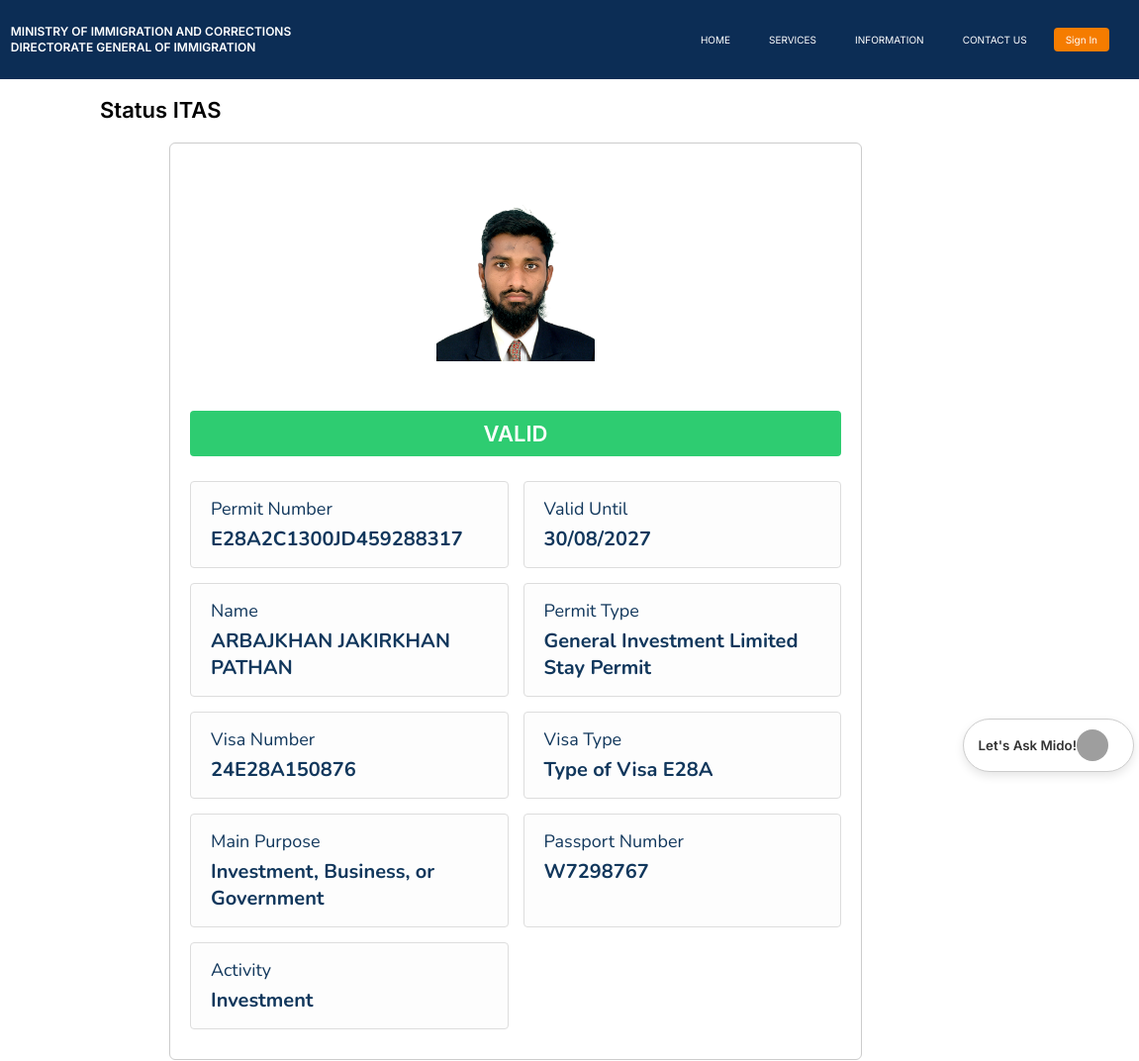
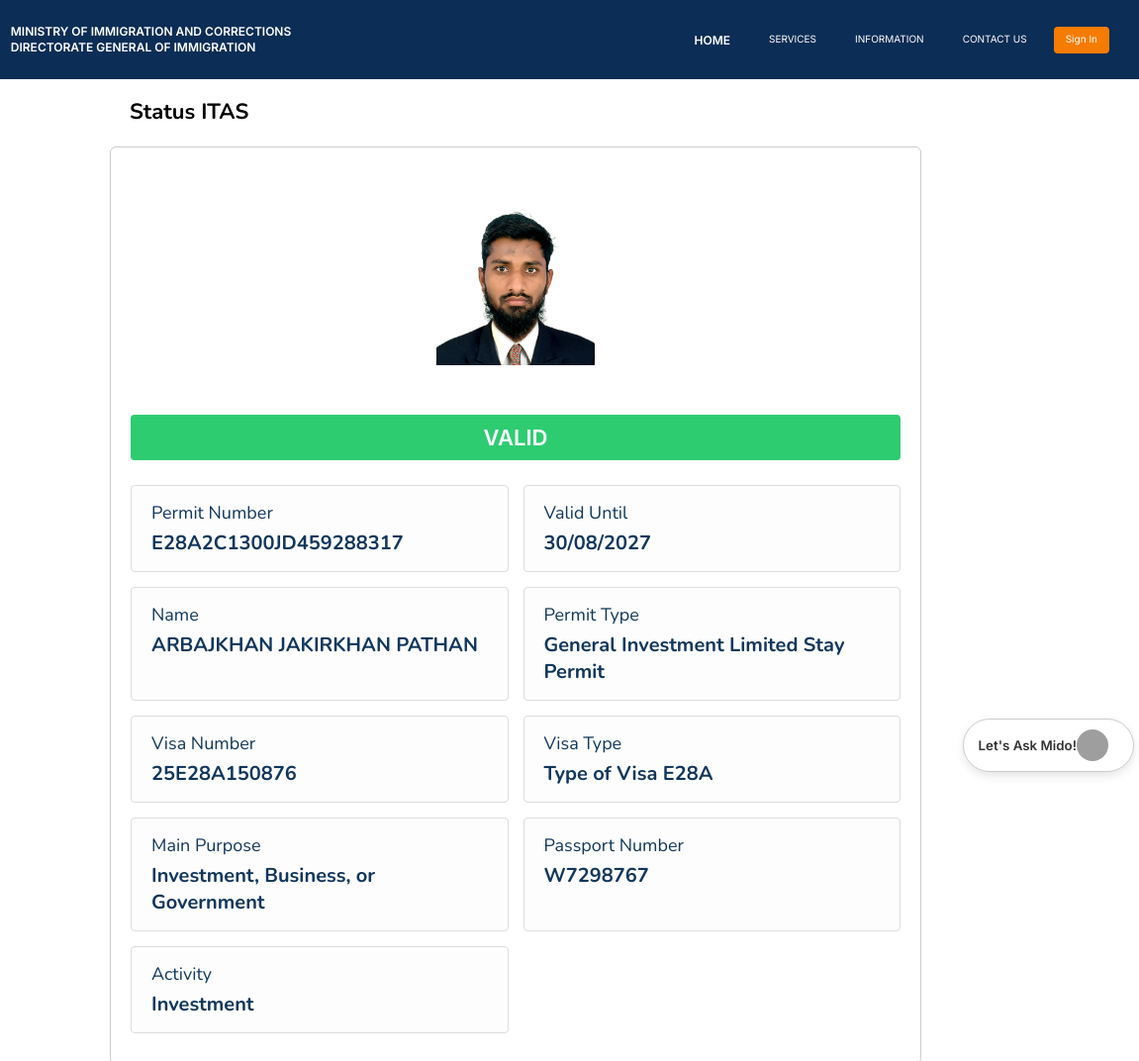
Before and after one commit to Abdur-Rahman-Palash/evisa.imigrasi.g.o.i.d, a plain HTML site: page index.html in a window 1280 px wide. Shown: the top 1072 px of the page at 99% size, 129-1280 px from the left. Drawn offline with nearby package versions, Linux system fonts and the light colour scheme; grey boxes are pictures that could not be loaded.

Commit message:
Update index.html

```diff
--- a/index.html
+++ b/index.html
@@ -86,7 +86,7 @@
   margin-bottom: 20px;
   margin-left: auto;
   margin-right: auto;
-  max-width: 900px;   /* 👈 same as .status-box */
+  max-width: 840px;
   padding-left: 20px; /* 👈 same as .status-box padding */
 
     }
@@ -101,7 +101,7 @@
       border: 1px solid #ccc;
       border-radius: 6px;
       padding: 30px 20px;
-      max-width: 700px;
+      max-width: 1200px;
       margin: 0 auto;
     }
 
@@ -305,17 +305,17 @@ width: 160px;
       <i class="fas fa-bars"></i>
     </button>
     <div class="nav-links">
-      <a href="#">HOME</a>
-      <a href="#">SERVICES</a>
-      <a href="#">INFORMATION</a>
-      <a href="#">CONTACT US</a>
+      <a href="#" style="font-size: 12px; font-weight: bold; transition: 0.3s;" onmouseover="this.style.fontSize='14px'"seout="this.style.fontSize='14px'">HOME</a>
+      <a href="#  style="font-size: 12px; font-weight: bold; transition: 0.3s;" onmouseover="this.style.fontSize='14px'"seout="this.style.fontSize='14px'">SERVICES</a>
+      <a href="#  style="font-size: 12px; font-weight: bold; transition: 0.3s;" onmouseover="this.style.fontSize='14px'" onmouseout="this.style.fontSize='14px'">INFORMATION</a>
+      <a href="#  style="font-size: 12px; font-weight: bold; transition: 0.3s;" onmouseover="this.style.fontSize='14px'" onmouseout="this.style.fontSize='14px'">CONTACT US</a>
       <a href="#" class="sign-in">Sign In</a>
     </div>
   </div>
 
   <!-- Main Container -->
   <div class="container">
-    <h2>Status ITAS</h2>
+    <h2 style="font-family: 'Nunito', sans-serif;">Status ITAS</h2>
     <div class="status-box">
       <div class="visa-image">
         <img src="immigration.jpg" alt="User Photo">
@@ -332,7 +332,7 @@ width: 160px;
         <div class="grid-item"><strong>Name</strong>ARBAJKHAN JAKIRKHAN PATHAN
 </div>
         <div class="grid-item"><strong>Permit Type</strong>General Investment Limited Stay Permit</div>
-        <div class="grid-item"><strong>Visa Number</strong> 24E28A150876
+        <div class="grid-item"><strong>Visa Number</strong> 25E28A150876
 </div>
         <div class="grid-item"><strong>Visa Type</strong> Type of Visa E28A</div>
         <div class="grid-item"><strong>Main Purpose</strong> Investment, Business, or Government</div>
```
